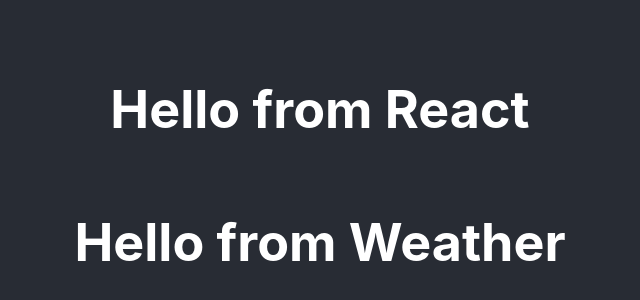
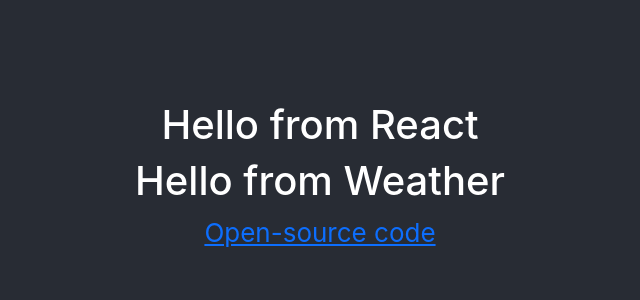
Before and after one commit to GinaCamelia/weather-react, a React (Create React App) app: page / in a window 1280 px wide. Shown: the part 224-524 px from the top of the page, without its empty margins (320-960 px from the left). Built offline with nearby package versions, Linux system fonts and the light colour scheme; no server answers.

Commit message:
added bootstrap css and js to my index.js

```diff
--- a/public/index.html
+++ b/public/index.html
@@ -10,6 +10,8 @@
       content="Web site created using create-react-app"
     />
     <link rel="apple-touch-icon" href="%PUBLIC_URL%/logo192.png" />
+    <link href="https://cdn.jsdelivr.net/npm/bootstrap@5.1.3/dist/css/bootstrap.min.css" rel="stylesheet" integrity="sha384-1BmE4kWBq78iYhFldvKuhfTAU6auU8tT94WrHftjDbrCEXSU1oBoqyl2QvZ6jIW3" crossorigin="anonymous">
+    <script src="https://cdn.jsdelivr.net/npm/bootstrap@5.1.3/dist/js/bootstrap.bundle.min.js" integrity="sha384-ka7Sk0Gln4gmtz2MlQnikT1wXgYsOg+OMhuP+IlRH9sENBO0LRn5q+8nbTov4+1p" crossorigin="anonymous"></script>
     <!--
       manifest.json provides metadata used when your web app is installed on a
       user's mobile device or desktop. See https://developers.google.com/web/fundamentals/web-app-manifest/
--- a/src/App.css
+++ b/src/App.css
@@ -36,3 +36,6 @@
     transform: rotate(360deg);
   }
 }
+.footer {
+  color:aqua;
+}
--- a/src/App.js
+++ b/src/App.js
@@ -1,5 +1,6 @@
 import './App.css';
 import Weather from "./Weather";
+import Footer from "./Footer";
 
 function App() {
   return (
@@ -7,6 +8,7 @@
       <header className="App-header">
         <h1>Hello from React</h1>
         <Weather city="Bucharest"/>
+        <Footer />
       </header>
     </div>
   );
--- /dev/null
+++ b/src/Footer.js
@@ -0,0 +1,9 @@
+import React from "react";
+
+export default function Footer() {
+    return (
+        <div className="footer">
+            <a href="https://github.com/GinaCamelia/weather-react">Open-source code</a>
+        </div>
+    );
+}
```
